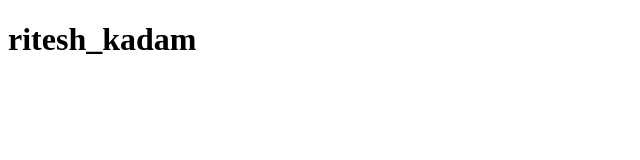
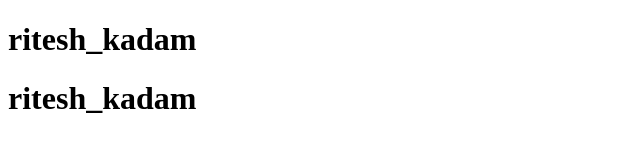
Before and after one commit to RitsyyKadam/wad_practical, a plain HTML site: page index.html in a window 1280 px wide. Shown: the whole page, without its empty margins (0-640 px from the left). Drawn offline with Linux system fonts and the light colour scheme.

Commit message:
second commit

```diff
--- a/index.html
+++ b/index.html
@@ -8,5 +8,7 @@
 </head>
 <body>
  <h1>ritesh_kadam</h1>
+ <h1>ritesh_kadam</h1>
+
 </body>
 </html>
```
